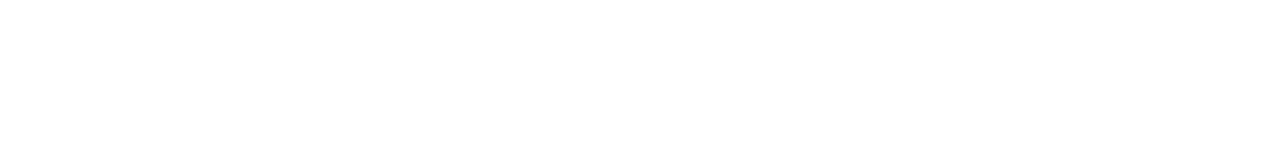
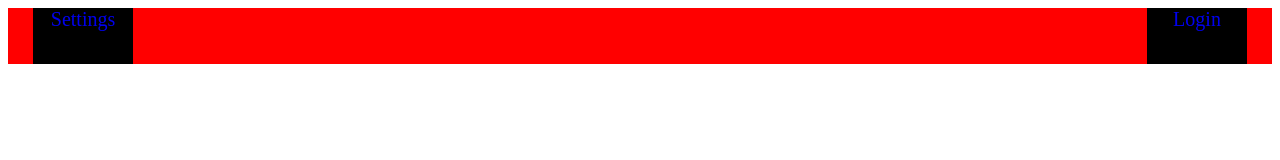
Before and after one commit to Mikkel102454/Server-Website, a plain HTML site: page html-files/landing-page.html in a window 1280 px wide. Drawn offline with Linux system fonts and the light colour scheme.

Commit message:
landing-page creation

```diff
--- a/css-files/landing-page.css
+++ b/css-files/landing-page.css
@@ -0,0 +1,39 @@
+
+header {
+    width: 100%;
+    height: 7vh;
+    background-color: red;
+    display: flex;
+    position: sticky;
+}
+header ul {
+    display: inline-flex;
+    list-style: none;
+    margin: 0px;
+    padding: 0px;
+    height: 100%;
+    align-items: center;
+}
+header li {
+    height: 100%;
+}
+header li a {
+    background-color: black;
+    width: 100px;
+    height: 100%;
+    text-align: center;
+    justify-content: center;
+    display: inline-block;
+    vertical-align: middle;
+    font-size: 20px;
+    text-decoration: none;
+
+
+
+    margin-left: 25px;
+    margin-right: 25px;
+}
+header li:last-child {
+    position: absolute;
+    right: 0;
+}
--- a/html-files/landing-page.html
+++ b/html-files/landing-page.html
@@ -5,8 +5,14 @@
     <meta name="viewport" content="width=device-width, initial-scale=1.0">
     <title>Document</title>
     <link rel="stylesheet" href="/css-files/styling-config/color-palette.css">
+    <link rel="stylesheet" href="/css-files/landing-page.css">
 </head>
 <body class="dark-mode">
-
+    <header>
+        <ul>
+            <li><a href="settings-page.html">Settings</a></li>
+            <li><a href="login-page.html">Login</a></li>
+        </ul>
+    </header>
 </body>
 </html>
```
